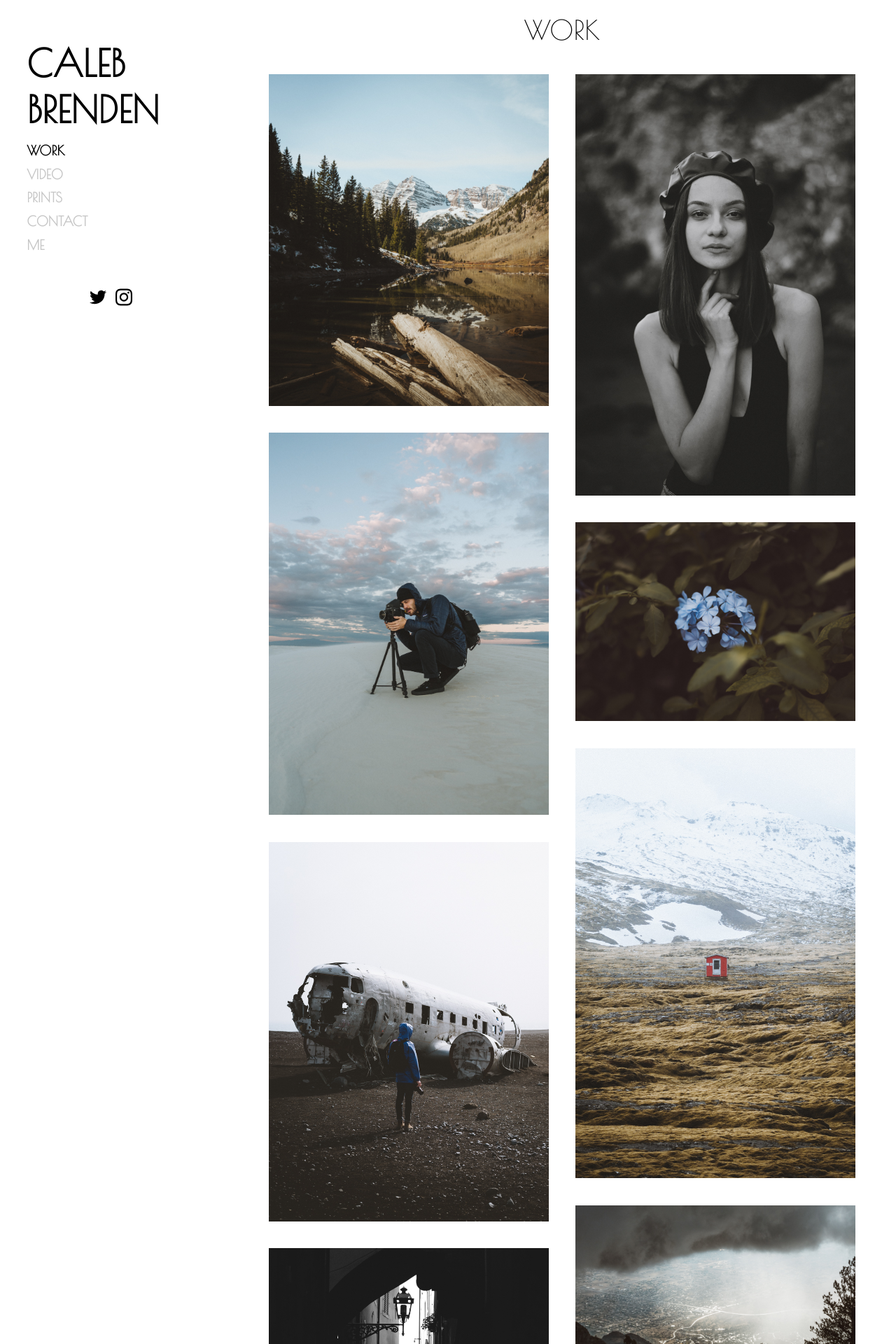
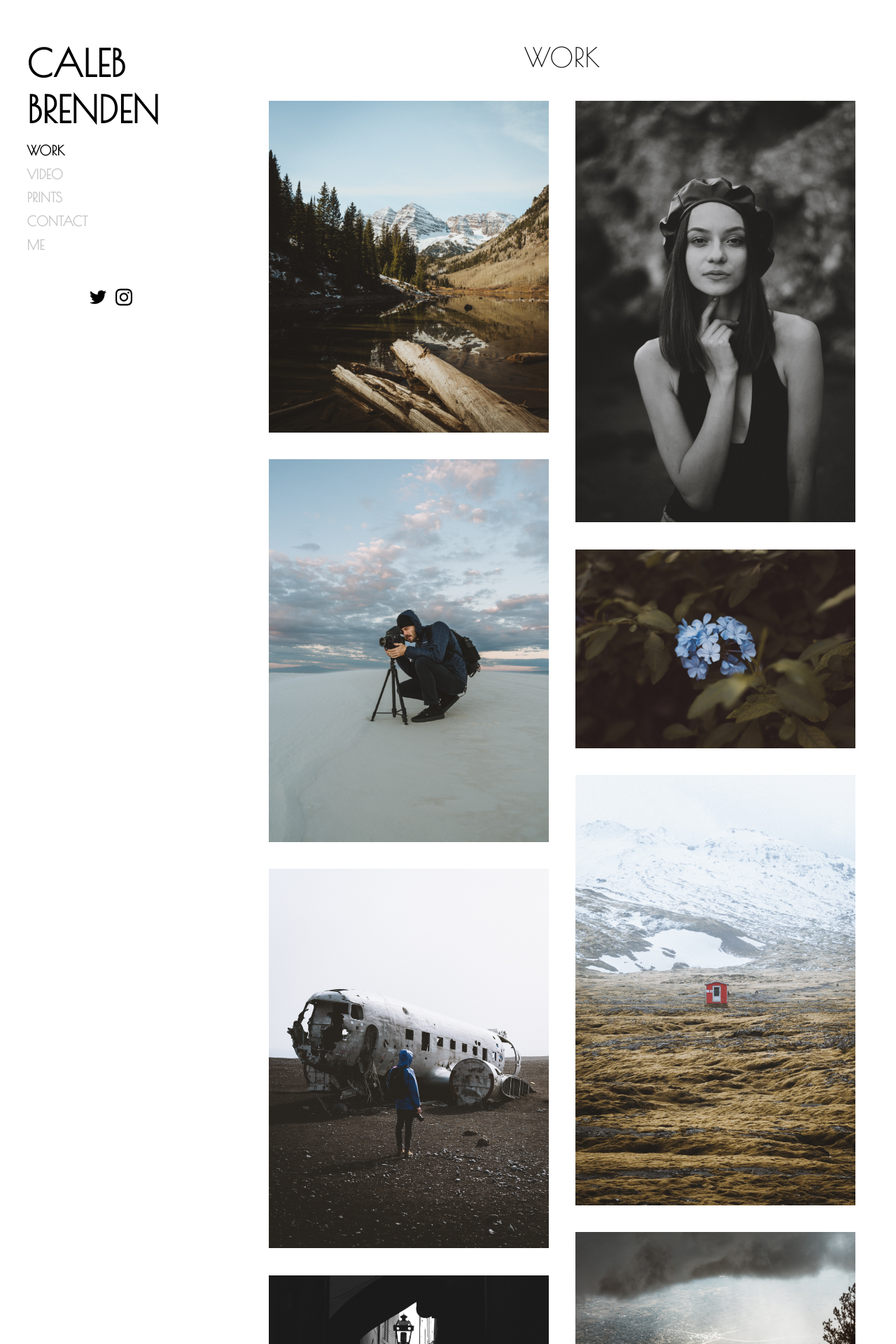
Before and after one commit to calebbrenden/my-site, a Jekyll site: the page built from index.html, in a window 1280 px wide. Shown: the top 1920 px of the page at 70% size. Built offline with Jekyll 4.4.1, drawn with Linux system fonts in a browser that asks for light colours.

Commit message:
edited padding

```diff
--- a/_sass/hydeout/_layout.scss
+++ b/_sass/hydeout/_layout.scss
@@ -81,7 +81,9 @@
   -webkit-box-flex: 0;
       -ms-flex: 0 0 auto;
           flex: 0 0 auto;
-  padding: $section-spacing;
+  padding-left: $section-spacing;
+    padding-right: $section-spacing;
+      padding-top: $section-spacing;
 
   .site-title {
     font-family: 'Poiret One', sans-serif;
@@ -289,9 +291,7 @@
   text-align: center;
   background: $body-bg;
   color: $body-color;
-  padding-left: $section-spacing;
-  padding-right: $section-spacing;
-  padding-bottom: $section-spacing;
+  padding: $section-spacing;
   width: 100%;
 }
 
@@ -581,8 +581,9 @@
   max-width: 100%;
   flex-flow: row wrap;
   justify-content: center;
-  padding: 2rem;
-  /* margin-top: 1rem; */
+  padding-left: 2rem;
+  padding-right: 2rem;
+  padding-top: 2rem;
 
       /* full screen mode */
   @media (min-width: $large-breakpoint) {
```
Also changed, not shown: 1 other file.
